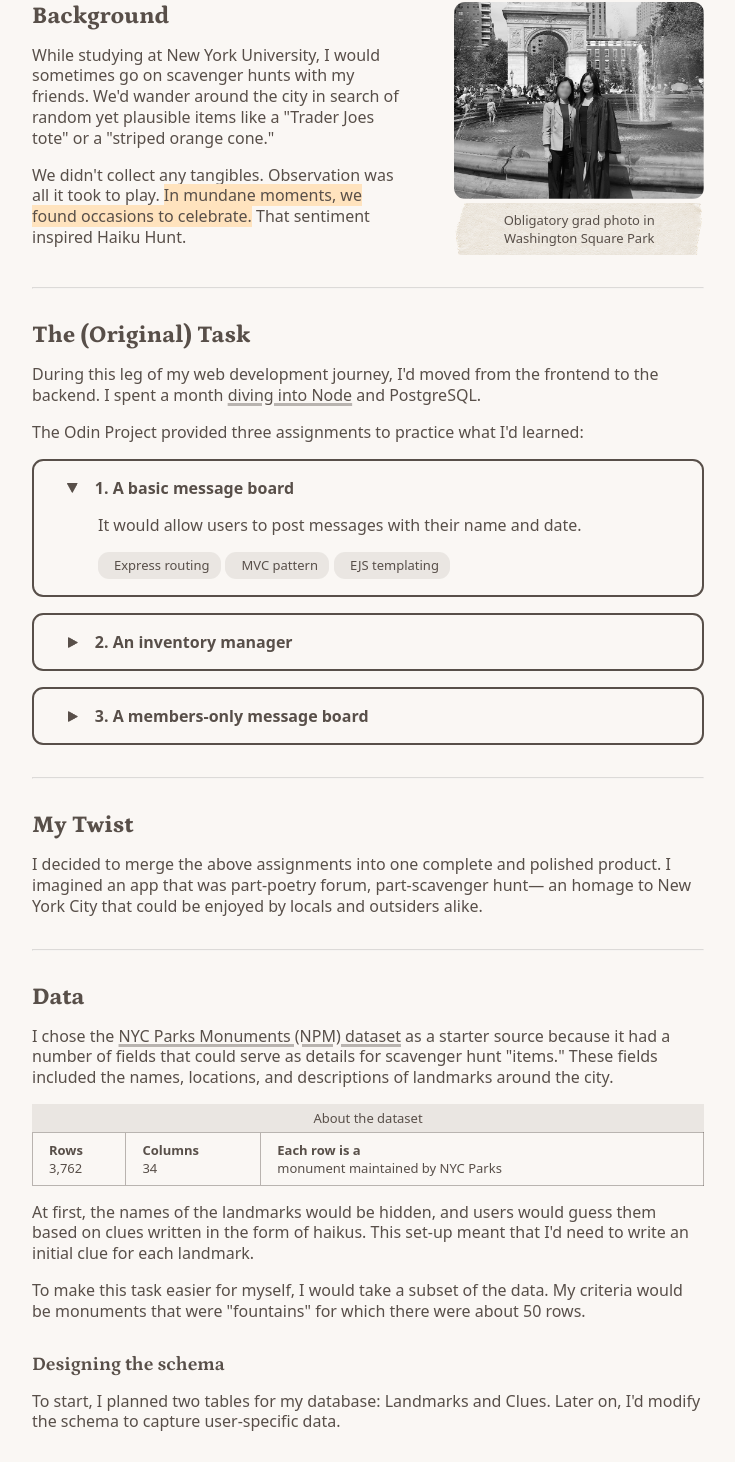
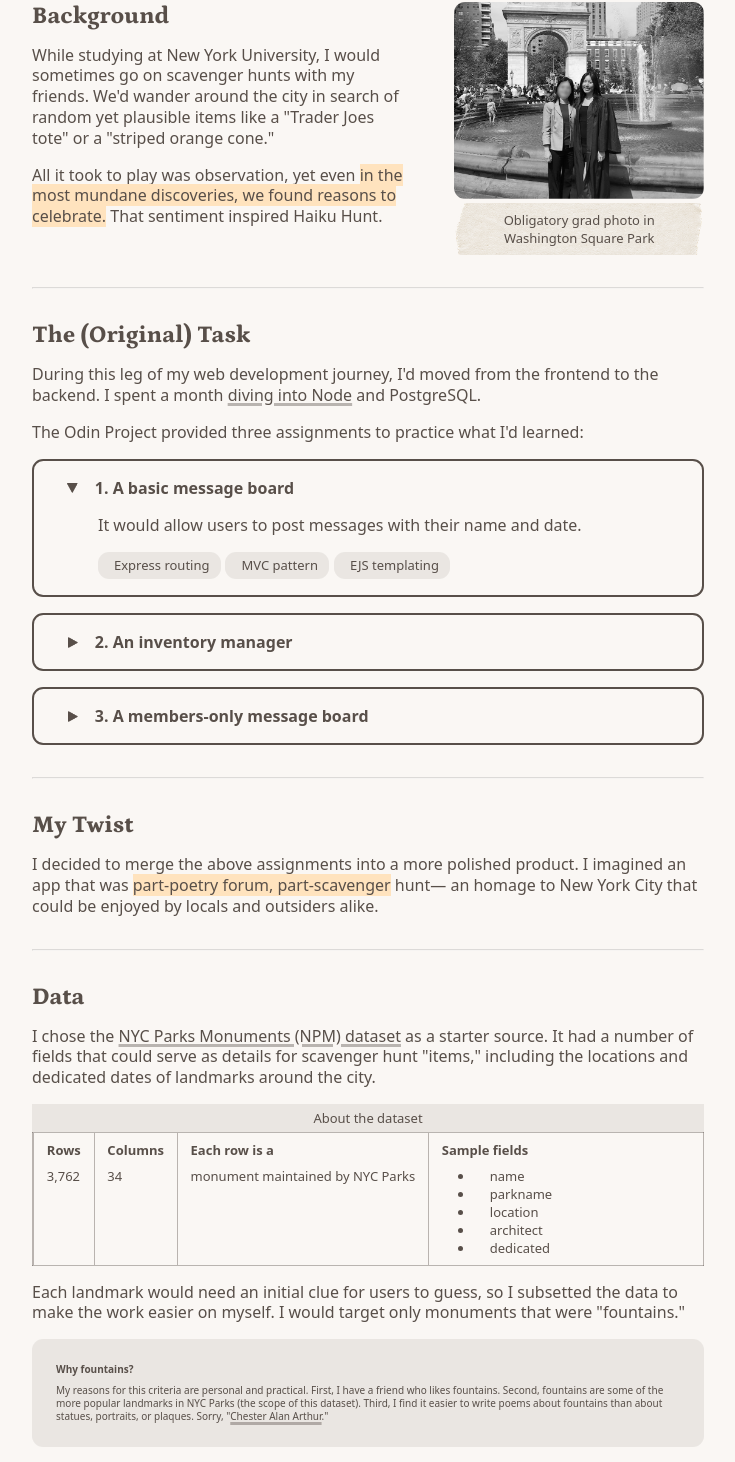
Before and after one commit to denaliazhi/portfolio-v4, a React (Vite) app: page /Haiku-Hunt in a window 1280 px wide. Shown: the part 886-2348 px from the top of the page, without its empty margins (267-1002 px from the left). Built offline with nearby package versions, Linux system fonts and the light colour scheme; a web font is replaced by a local one.

Commit message:
feat: haiku hunt project - conclusion

```diff
--- a/src/components/Image-Caption.jsx
+++ b/src/components/Image-Caption.jsx
@@ -1,6 +1,10 @@
 export default function ImageCaption({
   image,
   imageStyle = "scrapbook",
+  dimensions = {
+    height: 200,
+    width: "auto",
+  },
 }) {
   return (
     <figure
@@ -9,7 +13,8 @@ export default function ImageCaption({
       <img
         src={image.src}
         alt={image.alt}
-        height="200"
+        height={dimensions.height}
+        width={dimensions.width}
       />
       <figcaption>{image.caption}</figcaption>
     </figure>
--- a/src/data/projects-data.js
+++ b/src/data/projects-data.js
@@ -30,7 +30,7 @@ const projects = {
     title: "Haiku Hunt",
     desc_short: "A poetic scavenger hunt",
     desc_long:
-      "I built a platform where users guess landmarks around NYC based on haiku clues and then contribute poems of their own.",
+      "I built a platform where users guess landmarks based on haiku clues and then write poems of their own.",
     images_featured: [
       {
         src: "haiku-cover.png",
--- a/src/index.css
+++ b/src/index.css
@@ -116,6 +116,11 @@ aside {
   display: flex;
   flex-direction: column;
   gap: 0.5rem;
+}
+code {
+  padding: 0.2rem 0.5rem;
+  background-color: rgba(var(--brown), 0.1);
+  border-radius: var(--rounded);
 }
 
 /* Animations */
@@ -979,18 +984,24 @@ footer p:hover {
   border-left: 1px solid var(--lighter-main);
 }
 #haiku-data th {
-  padding: 0.5rem 0 0 1rem;
+  padding: 0.5rem 0.8rem 0;
 }
 #haiku-data td {
-  padding: 0 0 0.5rem 1rem;
+  vertical-align: top;
+  padding: 0.5rem 0.8rem;
 }
 
 #haiku-data h3,
 #haiku-dev h3 {
   margin-top: 1rem;
 }
+
 #haiku-data img {
   margin: 1rem 0;
+}
+
+#haiku-design > p:last-of-type {
+  margin-top: 1rem;
 }
 
 /* --------------- MEDIUM SIZE DEVICE --------------- */
@@ -1187,6 +1198,20 @@ footer p:hover {
   .button-bar a {
     width: 100%;
   }
+
+  /* ------------ Project Page: Haiku Hunt ------------- */
+  #haiku-data table > div,
+  #haiku-data tr {
+    display: flex;
+  }
+
+  #haiku-data tr {
+    flex-direction: column;
+  }
+  #haiku-data th,
+  #haiku-data td {
+    padding: 0.5rem 0.7rem;
+  }
 }
 
 @media (prefers-reduced-motion: reduce) {
--- a/src/pages/Project-Haiku-Hunt.jsx
+++ b/src/pages/Project-Haiku-Hunt.jsx
@@ -39,12 +39,12 @@ export default function HaikuHunt() {
                   cone."
                 </p>
                 <p>
-                  We didn't collect any tangibles.
-                  Observation was all it took to
-                  play.{" "}
+                  All it took to play was
+                  observation, yet even{" "}
                   <span className="highlight">
-                    In mundane moments, we found
-                    occasions to celebrate.
+                    in the most mundane
+                    discoveries, we found reasons
+                    to celebrate.
                   </span>{" "}
                   That sentiment inspired Haiku
                   Hunt.
@@ -122,12 +122,14 @@ export default function HaikuHunt() {
             <h2>My Twist</h2>
             <p>
               I decided to merge the above
-              assignments into one complete and
-              polished product. I imagined an app
-              that was part-poetry forum,
-              part-scavenger hunt— an homage to
-              New York City that could be enjoyed
-              by locals and outsiders alike.
+              assignments into a more polished
+              product. I imagined an app that was{" "}
+              <span className="highlight">
+                part-poetry forum, part-scavenger
+              </span>{" "}
+              hunt— an homage to New York City
+              that could be enjoyed by locals and
+              outsiders alike.
             </p>
           </OneCol>
           <hr />
@@ -138,20 +140,22 @@ export default function HaikuHunt() {
               <a href="https://data.cityofnewyork.us/Recreation/NYC-Parks-Monuments/6rrm-vxj9/about_data">
                 NYC Parks Monuments (NPM) dataset
               </a>{" "}
-              as a starter source because it had a
-              number of fields that could serve as
-              details for scavenger hunt "items."
-              These fields included the names,
-              locations, and descriptions of
-              landmarks around the city.
+              as a starter source. It had a number
+              of fields that could serve as
+              details for scavenger hunt "items,"
+              including the locations and
+              dedicated dates of landmarks around
+              the city.
             </p>
             <table>
               <caption>About the dataset</caption>
+              <div>
                 <thead>
                   <tr>
                     <th>Rows</th>
                     <th>Columns</th>
                     <th>Each row is a</th>
+                    <th>Sample fields</th>
                   </tr>
                 </thead>
                 <tbody>
@@ -162,30 +166,53 @@ export default function HaikuHunt() {
                       monument maintained by NYC
                       Parks
                     </td>
+                    <td>
+                      <ul>
+                        <li>name</li>
+                        <li>parkname</li>
+                        <li>location</li>
+                        <li>architect</li>
+                        <li>dedicated</li>
+                      </ul>
+                    </td>
                   </tr>
                 </tbody>
+              </div>
             </table>
             <p>
-              At first, the names of the landmarks
-              would be hidden, and users would
-              guess them based on clues written in
-              the form of haikus. This set-up
-              meant that I'd need to write an
-              initial clue for each landmark.
+              Each landmark would need an initial
+              clue for users to guess, so I
+              subsetted the data to make the work
+              easier on myself. I would target
+              only monuments that were
+              "fountains."
             </p>
+            <aside>
+              <p class="bold">Why fountains?</p>
               <p>
-              To make this task easier for myself,
-              I would take a subset of the data.
-              My criteria would be monuments that
-              were "fountains" for which there
-              were about 50 rows.
+                My reasons for this criteria are
+                personal and practical. First, I
+                have a friend who likes fountains.
+                Second, fountains are some of the
+                more popular landmarks in NYC
+                Parks (the scope of this dataset).
+                Third, I find it easier to write
+                poems about fountains than about
+                statues, portraits, or plaques.
+                Sorry, "
+                <a href="https://www.nycgovparks.org/parks/madison-square-park/monuments/55">
+                  Chester Alan Arthur
+                </a>
+                ."
               </p>
+            </aside>
             <h3>Designing the schema</h3>
             <p>
               To start, I planned two tables for
               my database: Landmarks and Clues.
-              Later on, I'd modify the schema to
-              capture user-specific data.{" "}
+              Later on, I'd add user-specific
+              tables so that I could implement a
+              login screen and user dashboard.{" "}
             </p>
             <img
               src="projects/haiku-er-diagram.jpg"
@@ -194,40 +221,44 @@ export default function HaikuHunt() {
               width="756"
             />
             <p>
-              Whenever I wanted to add a new table
-              or columns, I'd rerun my
-              initialization script, which would
-              drop and recreate all tables.
-              However, a different approach would
-              be required in a production-level
-              environment where existing data
-              should be retained.
+              Whenever I wanted to modify the
+              schema, I'd simply rerun my set-up
+              script to overwite the existing
+              tables. However, a production-level
+              app would require a different
+              approach.
             </p>
             <h3>Extracting the data</h3>
             <p>
-              To get the data into my tables, I
-              queried the NPM dataset via the
-              Socrata Open Data API. During this
-              process, I figured out how to
+              To populate my tables, I queried the
+              NPM dataset via the{" "}
+              <a href="https://dev.socrata.com/foundry/data.cityofnewyork.us/6rrm-vxj9">
+                Socrata Open Data API
+              </a>
+              . During this process, I had to
+              figure out how to
             </p>
-            <ol>
+            <ul>
               <li>
                 Format query parameters using
                 Socrata Query Language (SoQL)
               </li>
-              <li>Decode a ReadableStream</li>
+              <li>
+                Decode a{" "}
+                <code>ReadableStream</code>
+              </li>
               <li>
                 Paginate through results without
                 pagination metadata
               </li>
-            </ol>
+            </ul>
             <h3>Transforming the data</h3>
             <p>
               Next, I performed an exploratory
               analysis on the data and handled
               inconsistencies:
             </p>
-            <ol>
+            <ul>
               <li>Removing duplicate rows</li>
               <li>
                 Removing rows that didn't meet the
@@ -245,46 +276,47 @@ export default function HaikuHunt() {
                 Standardizing values in
                 categorical columns
               </li>
-            </ol>
+            </ul>
           </OneCol>
           <hr />
-          <OneCol>
+          <OneCol id="haiku-design">
             <h2>Design</h2>
             <p>
-              I kept the interface relatively
-              simple in order to focus on backend
-              concepts. The main view would
-              display a grid of cards. Clicking on
-              a card would reveal all clues and
-              details for a landmark. Users who
-              correctly guessed the landmark's
-              name would then get to submit their
-              own clues through a form.{" "}
+              I kept the design relatively simple.
+              Top-level navigation would be shown
+              in a sidebar on the left, and users
+              would be able to drill down into the
+              main content on the right.{" "}
             </p>
-            <aside>
-              In these mockups, the app is titled
-              "Fifty Fountains" due to the subset
-              of NPM data that I used to populate
+            <ImageCaption
+              imageStyle="modern"
+              image={{
+                src: "projects/haiku-mockups.png",
+                alt: "Mockups for the app",
+                caption: `In these mockups, the app is titled
+              "Fifty Fountains" due to the subset that I used to populate
               the database. After considering
-              scalability, I'd change the name to
-              "Haiku Hunt."
-            </aside>
-            <img
-              src="projects/haiku-mockups.png"
-              alt="Mockups for the app"
-              height="286"
-              width="756"
+              scalability, I changed the name to
+              "Haiku Hunt."`,
+              }}
+              dimensions={{
+                height: "286",
+                width: "756",
+              }}
             />
             <p>
               Unlike my{" "}
               <a href="/ESL-Grocery-Shop">
                 ESL Grocery Shop
               </a>{" "}
-              app, where I'd scaled down all of
-              the content to fit on mobile
-              devices, I prioritized a responsive
-              layout that could adjust to
-              different screen widths.
+              app, where I'd scaled the entire
+              view to fit it on mobile devices, I
+              prioritized a{" "}
+              <span className="highlight">
+                responsive layout
+              </span>{" "}
+              that could adjust to different
+              screen widths.
             </p>
             <img
               src="/projects/haiku-responsive-design.gif"
@@ -296,77 +328,116 @@ export default function HaikuHunt() {
             <h2>Development</h2>
             <h3>Approach</h3>
             <p>
-              During this phase, I took an
-              incremental approach to development.
-              For each view, I would
+              I developed the app in rough
+              increments, meaning that for each
+              feature I would
             </p>
             <ol>
               <li>
-                Write the queries to retrieve the
-                required data{" "}
+                Write queries to retrieve the
+                required data
               </li>
               <li>
-                Build the barebones features to
+                Build the basic structure to
                 display that data
               </li>
               <li>
-                Style the view to match the mockup
+                Add logic to handle user events
               </li>
-              <li>Repeat for the next view.</li>
+              <li>
+                Style the view to match its mockup
+              </li>
             </ol>
             <p>
-              Following this process, I targeted
-              first the results page, then the
-              landmark details page, then the clue
-              submission form. Finally, I added
-              user login and user dashboard. This
-              way the app was usable at each stage
-              with increasing levels of
-              functionality.
+              I started with the main page,
+              containing all landmark cards. Then,
+              I worked on the details page for a
+              single landmark. Then, I worked on
+              the clue submission form. Finally, I
+              added the user login and user
+              dashboard.
             </p>
             <h3>Challenges</h3>
             <p>
-              My primary challenges to
-              implementation were as follows:
+              My biggest challenge was{" "}
+              <span className="highlight">
+                keeping the code organized
+              </span>{" "}
+              as the app grew. I spent quite a
+              while renaming files, grouping
+              related files into folders, and
+              extracting re-usable snippets of
+              code to improve the readability of
+              my project. I trust that this
+              process will become more intuitive
+              with time and practice.
             </p>
-            <Accordion heading="Keeping code organized">
-              Between the routes, controllers, and
-              EJS templates, I began to feel like
-              my code was disorganized and had to
-              refactor several times to make the
-              naming and nesting more
-              intuitive.Determining route names.
-              Sometimes actions might be
-              associated with user or landmark,
-              how to name the route?
-            </Accordion>
-            <Accordion heading="Dynamically rendering the frontend">
-              EJS felt painfully tedious to write
-              compared to React. I started
-              breaking it out into partials like
-              components. I learned afterwards
-              about separating the frontend and
-              backend utilizing RESTful API to
-              communicate between the two.
-            </Accordion>
-            <Accordion heading="Expanding the schema">
-              Re-planning / updating database as
-              needs changed
-            </Accordion>
+            <p>
+              Another challenge was implementing
+              middleware for the first time, such
+              as <code>passport-local</code> to
+              authenticate users and{" "}
+              <code>express-validator</code> to
+              validate clue submissions.
+            </p>
             <h3>Future objectives</h3>
             <p>
-              There are a lot of features I'd love
-              to implement and ways to improve the
-              app. If I were to work more on this
-              app, I would add the ability for
-              users to submit new landmarks so
-              that there wouldn't be the issue of
-              landmarks in a state of Catch-22
-              (where users had no clues to guess
-              the landmark, thus no users could
-              write clues). I'd want to rebuild it
-              with react on the frontend.
+              During development, I seemed to
+              generate an ever-growing list of
+              potential features and improvements.
+              Two items of particular interest to
+              me are
             </p>
+            <Accordion
+              heading="Addressing the Catch-22 of Landmark Clues"
+              startOpen={true}
+            >
+              <p>
+                It turns out that writing haikus
+                for fifty fountains is too much
+                work for one person (me). As a
+                result, any landmarks without
+                clues can't be solved by users— at
+                least not by the rules of the
+                game— but only users who have
+                solved the landmarks can
+                contribute clues...
+              </p>
+              <p>
+                To fix this Catch-22, I'd remove
+                the clueless landmarks and{" "}
+                <span className="highlight">
+                  add a form through which users
+                  could submit new landmarks
+                </span>{" "}
+                for others to guess. The form
+                would require submissions to
+                include an initial clue.
+              </p>
+            </Accordion>
+            <Accordion heading="Rebuilding the frontend with React and REST API">
+              <p>
+                When writing EJS templates, I
+                found myself breaking out the code
+                into partials which I'd then{" "}
+                <code>
+                  &lt;%- include() %&gt;
+                </code>{" "}
+                in multiple files, similar to
+                React's component-style
+                architecture. However, the overall
+                effect of the former felt more
+                tedious and less readable than the
+                latter.
+              </p>
+              Later on, I learned about the
+              "Jamstack," leveraging REST APIs to
+              connect separate frontend and
+              backend implementations. With this
+              knowledge, I'd like to rebuild my
+              app utilizing React for the
+              frontend.
+            </Accordion>
             <ButtonBar label="Check it out">
               <a href="https://haiku-hunt.koyeb.app/">
                 Demo
@@ -380,11 +451,18 @@ export default function HaikuHunt() {
           <OneCol>
             <h2>Final Thoughts</h2>
             <p>
-              This app is a marker of how far I've
-              come since writing my first recipe
-              website at the start of this web
-              development journey. I'm excited to
-              keep learning and building.
+              A few months ago, I was writing{" "}
+              <a href="https://denaliazhi.github.io/odin-recipes/">
+                static websites
+              </a>{" "}
+              in pure HTML and CSS. I'm proud of
+              how much I've learned to reach this
+              point of building full-stack web
+              apps. At the same time, I realize
+              more than ever how much I have yet
+              to learn. The future is at once
+              promising, uncertain, daunting, and
+              exciting. Mostly exciting. 🙂
             </p>
           </OneCol>
         </article>
```
Also changed, not shown: public/projects/haiku-mockups.png. Lines whose indentation alone changed are shown as unchanged.
